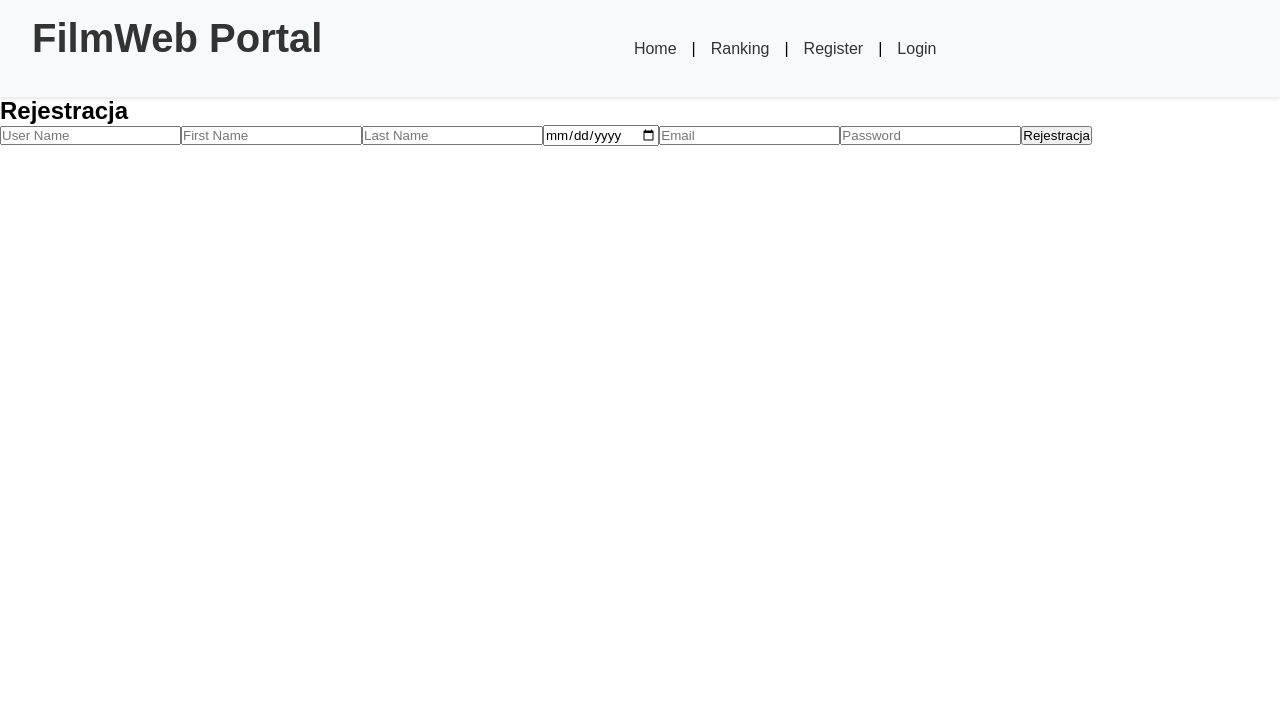
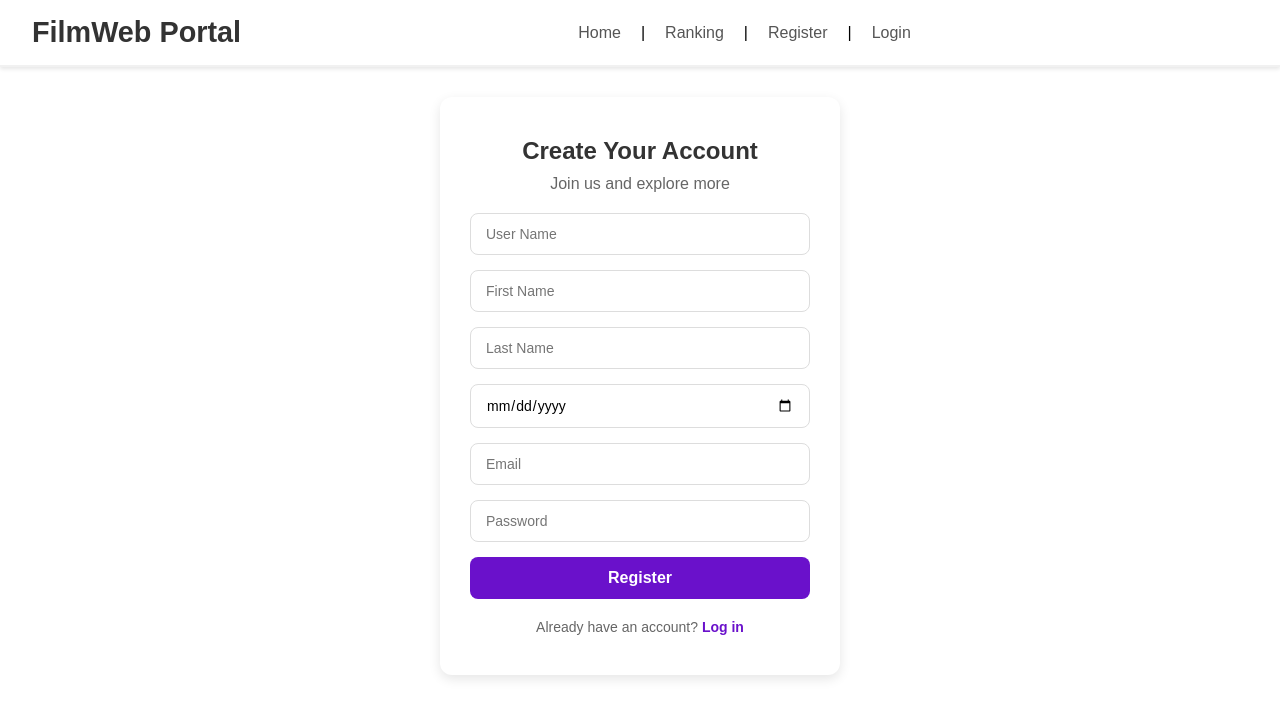
Before and after one commit to wyszynek/ProjektJS, a React (Create React App) app in the folder filmweb-frontend/: page /register in a window 1280 px wide. Shown: the top 718 px of the page. Built offline with nearby package versions, Linux system fonts and the light colour scheme.

Commit message:
new styles

```diff
--- a/filmweb-frontend/src/AddMovie.css
+++ /dev/null
@@ -1,101 +0,0 @@
-.add-movie {
-  max-width: 600px;
-  margin: 50px auto;
-  padding: 30px;
-  background-color: #f5f5f5;
-  border-radius: 12px;
-  box-shadow: 0 4px 20px rgba(0, 0, 0, 0.1);
-}
-
-.add-movie h2 {
-  font-size: 28px;
-  font-weight: 600;
-  text-align: center;
-  margin-bottom: 25px;
-  color: #333;
-}
-
-.add-movie form {
-  display: flex;
-  flex-direction: column;
-  gap: 20px;
-}
-
-.add-movie input,
-.add-movie textarea,
-.add-movie select {
-  padding: 14px;
-  font-size: 16px;
-  border-radius: 8px;
-  border: 1px solid #ddd;
-  transition: border-color 0.3s;
-}
-
-.add-movie input:focus,
-.add-movie textarea:focus,
-.add-movie select:focus {
-  border-color: #007bff;
-  outline: none;
-}
-
-.add-movie textarea {
-  min-height: 120px;
-  resize: vertical;
-}
-
-.add-movie .image-upload {
-  display: flex;
-  flex-direction: column;
-  align-items: center;
-}
-
-.add-movie .upload-button {
-  background-color: #28a745;
-  color: white;
-  padding: 14px 28px;
-  font-size: 16px;
-  text-align: center;
-  border-radius: 25px;
-  cursor: pointer;
-  margin-bottom: 12px;
-  transition: background-color 0.3s ease;
-}
-
-.add-movie .upload-button:hover {
-  background-color: #218838;
-}
-
-.add-movie .image-preview {
-  max-width: 100%;
-  display: flex;
-  justify-content: center;
-  margin-top: 10px;
-}
-
-.add-movie .image-preview img {
-  max-width: 180px;
-  border-radius: 25px;
-  object-fit: cover;
-}
-
-.add-movie button {
-  padding: 14px;
-  background-color: #007bff;
-  color: white;
-  border: none;
-  border-radius: 25px;
-  font-size: 16px;
-  cursor: pointer;
-  transition: background-color 0.3s;
-}
-
-.add-movie button:hover {
-  background-color: #0056b3;
-}
-
-.add-movie p {
-  text-align: center;
-  font-size: 14px;
-  color: #e74c3c;
-  margin-top: 25px;
-}
--- a/filmweb-frontend/src/App.css
+++ b/filmweb-frontend/src/App.css
@@ -42,35 +42,40 @@ header {
   justify-content: space-between;
   align-items: center;
   padding: 1rem 2rem;
-  background-color: #f8f9fa;
-  box-shadow: 0 2px 4px rgba(0,0,0,0.1);
+  background-color: #ffffff;
+  box-shadow: 0 2px 4px rgba(0, 0, 0, 0.1);
+  border-bottom: 2px solid #f1f1f1;
 }
 
-.header-left {
-  display: flex;
-  align-items: center;
+.header-left h1 {
+  font-size: 1.8rem;
+  font-weight: 600;
+  color: #333;
+  margin: 0;
 }
 
 nav {
   display: flex;
   align-items: center;
-  gap: 15px;
-  margin-left: 20px;
+  gap: 20px;
 }
 
 nav a, nav button {
   text-decoration: none;
-  color: #333;
+  color: #555;
   font-weight: 500;
+  font-size: 1rem;
+  transition: color 0.3s ease;
 }
 
 nav a:hover, nav button:hover {
   color: #007bff;
 }
+
 .user-profile {
   display: flex;
   align-items: center;
-  gap: 10px;
+  gap: 12px;
   margin-left: auto;
 }
 
--- a/filmweb-frontend/src/Login.js
+++ b/filmweb-frontend/src/Login.js
@@ -1,18 +1,13 @@
 import React, { useState } from 'react';
 import axios from 'axios';
 import { useNavigate } from 'react-router-dom';
+import './Shared.css';
 
 function Login({ setIsLoggedIn }) {
   const [identifier, setIdentifier] = useState('');
   const [password, setPassword] = useState('');
   const [message, setMessage] = useState('');
   const navigate = useNavigate();
-
-  // // Wyczyszczenie starego tokena
-  // React.useEffect(() => {
-  //   localStorage.removeItem('token');
-  //   localStorage.removeItem('user');
-  // }, []);
 
   const handleLogin = async (e) => {
     e.preventDefault();
@@ -23,8 +18,8 @@ function Login({ setIsLoggedIn }) {
       });
 
       setMessage(response.data.message);
-      localStorage.setItem('token', response.data.token); // Zapisujemy token w localStorage
-      localStorage.setItem('user', JSON.stringify(response.data.user)); // Zapisujemy użytkownika
+      localStorage.setItem('token', response.data.token);
+      localStorage.setItem('user', JSON.stringify(response.data.user));
 
       setIsLoggedIn(true);
       navigate('/dashboard');
@@ -34,26 +29,36 @@ function Login({ setIsLoggedIn }) {
   };
 
   return (
-    <div>
-      <h2>Login</h2>
-      <form onSubmit={handleLogin}>
+    <div className="auth-container">
+      <div className="auth-card">
+        <h2 className="auth-title">Welcome Back!</h2>
+        <p className="auth-subtitle">Log in to your account</p>
+        <form className="auth-form" onSubmit={handleLogin}>
           <input
+            className="auth-input"
             type="text"
-          placeholder="User Name or Email"
+            placeholder="Username or Email"
             value={identifier}
             onChange={(e) => setIdentifier(e.target.value)}
             required
           />
           <input
+            className="auth-input"
             type="password"
             placeholder="Password"
             value={password}
             onChange={(e) => setPassword(e.target.value)}
             required
           />
-        <button type="submit">Login</button>
+          <button className="auth-button" type="submit">
+            Log In
+          </button>
         </form>
-      <p>{message}</p>
+        {message && <p className="auth-message">{message}</p>}
+        <div className="auth-footer">
+          <p>Don't have an account? <a href="/register">Sign up</a></p>
+        </div>
+      </div>
     </div>
   );
 }
--- a/filmweb-frontend/src/Register.js
+++ b/filmweb-frontend/src/Register.js
@@ -1,8 +1,8 @@
-// Register.js
 import React, { useState } from 'react';
 import axios from 'axios';
 import { useNavigate } from 'react-router-dom';
 import './Shared.css';
+
 function Register() {
   const [email, setEmail] = useState('');
   const [password, setPassword] = useState('');
@@ -27,23 +27,73 @@ function Register() {
       setMessage(response.data.message);
       navigate('/login');
     } catch (error) {
-      setMessage(error.response?.data?.message || 'Błąd podczas rejestracji');
+      setMessage(error.response?.data?.message || 'An error occurred during registration');
     }
   };
 
   return (
-    <div>
-      <h2>Rejestracja</h2>
-      <form onSubmit={handleRegister}>
-        <input type="text" placeholder="User Name" value={userName} onChange={(e) => setUserName(e.target.value)} required />
-        <input type="text" placeholder="First Name" value={firstName} onChange={(e) => setFirstName(e.target.value)} required />
-        <input type="text" placeholder="Last Name" value={lastName} onChange={(e) => setLastName(e.target.value)} required />
-        <input type="date" placeholder="Birth Date" value={birthDate} onChange={(e) => setBirthDate(e.target.value)} required />
-        <input type="email" placeholder="Email" value={email} onChange={(e) => setEmail(e.target.value)} required />
-        <input type="password" placeholder="Password" value={password} onChange={(e) => setPassword(e.target.value)} required />
-        <button type="submit">Rejestracja</button>
-      </form>
-      <p>{message}</p>
+    <div className="auth-container">
+      <div className="auth-card">
+        <h2 className="auth-title">Create Your Account</h2>
+        <p className="auth-subtitle">Join us and explore more</p>
+        <form className="auth-form" onSubmit={handleRegister}>
+          <input
+            className="auth-input"
+            type="text"
+            placeholder="User Name"
+            value={userName}
+            onChange={(e) => setUserName(e.target.value)}
+            required
+          />
+          <input
+            className="auth-input"
+            type="text"
+            placeholder="First Name"
+            value={firstName}
+            onChange={(e) => setFirstName(e.target.value)}
+            required
+          />
+          <input
+            className="auth-input"
+            type="text"
+            placeholder="Last Name"
+            value={lastName}
+            onChange={(e) => setLastName(e.target.value)}
+            required
+          />
+          <input
+            className="auth-input"
+            type="date"
+            placeholder="Birth Date"
+            value={birthDate}
+            onChange={(e) => setBirthDate(e.target.value)}
+            required
+          />
+          <input
+            className="auth-input"
+            type="email"
+            placeholder="Email"
+            value={email}
+            onChange={(e) => setEmail(e.target.value)}
+            required
+          />
+          <input
+            className="auth-input"
+            type="password"
+            placeholder="Password"
+            value={password}
+            onChange={(e) => setPassword(e.target.value)}
+            required
+          />
+          <button className="auth-button" type="submit">
+            Register
+          </button>
+        </form>
+        {message && <p className="auth-message">{message}</p>}
+        <div className="auth-footer">
+          <p>Already have an account? <a href="/login">Log in</a></p>
+        </div>
+      </div>
     </div>
   );
 }
--- a/filmweb-frontend/src/Shared.css
+++ b/filmweb-frontend/src/Shared.css
@@ -4,3 +4,129 @@
     box-sizing: border-box;
     font-family: Arial, sans-serif;
 }
+
+.auth-container {
+    margin-top: 30px;
+    display: flex;
+    justify-content: center;
+    align-items: center;
+    width: 100%;
+    height: 100%;
+  }
+
+  .auth-card {
+    background-color: #ffffff;
+    border-radius: 12px;
+    box-shadow: 0 4px 12px rgba(0, 0, 0, 0.1);
+    padding: 40px 30px;
+    max-width: 400px;
+    width: 100%;
+    text-align: center;
+  }
+
+  .auth-title {
+    font-size: 24px;
+    font-weight: bold;
+    color: #333333;
+    margin-bottom: 10px;
+  }
+
+  .auth-subtitle {
+    font-size: 16px;
+    color: #666666;
+    margin-bottom: 20px;
+  }
+
+  .auth-form {
+    display: flex;
+    flex-direction: column;
+    gap: 15px;
+  }
+
+  .auth-input {
+    padding: 12px 15px;
+    border: 1px solid #ddd;
+    border-radius: 8px;
+    font-size: 14px;
+    outline: none;
+    transition: border-color 0.3s ease;
+  }
+
+  .auth-input:focus {
+    border-color: #6a11cb;
+    box-shadow: 0 0 5px rgba(106, 17, 203, 0.5);
+  }
+
+  .auth-button {
+    background-color: #6a11cb;
+    color: #ffffff;
+    border: none;
+    padding: 12px;
+    font-size: 16px;
+    font-weight: bold;
+    border-radius: 8px;
+    cursor: pointer;
+    transition: background-color 0.3s ease;
+  }
+
+  .auth-button:hover {
+    background-color: #2575fc;
+  }
+
+  .auth-message {
+    color: #ff4d4d;
+    font-size: 14px;
+    margin-top: 10px;
+  }
+
+  .auth-footer {
+    margin-top: 20px;
+    font-size: 14px;
+    color: #666666;
+  }
+
+  .auth-footer a {
+    color: #6a11cb;
+    text-decoration: none;
+    font-weight: bold;
+  }
+
+  .auth-footer a:hover {
+    text-decoration: underline;
+  }
+
+
+  .image-upload {
+    margin-top: 20px;
+    text-align: center;
+    font-weight: bold;
+  }
+
+  .upload-button {
+    background-color: #4caf50;
+    color: white;
+    padding: 10px 20px;
+    border-radius: 5px;
+    cursor: pointer;
+    font-size: 14px;
+    transition: background-color 0.3s ease;
+  }
+
+  .upload-button:hover {
+    background-color: #45a049;
+  }
+
+  .image-preview {
+    margin-top: 10px;
+    display: inline-block;
+    max-width: 100%;
+    max-height: 200px;
+  }
+
+  .image-preview img {
+    max-width: 100%;
+    max-height: 100%;
+    border-radius: 8px;
+    box-shadow: 0 4px 6px rgba(0, 0, 0, 0.1);
+    margin-top: 10px;
+  }
```
Also changed, not shown: filmweb-frontend/src/AddMovie.js (+14 -6 lines). Lines whose indentation alone changed are shown as unchanged.
